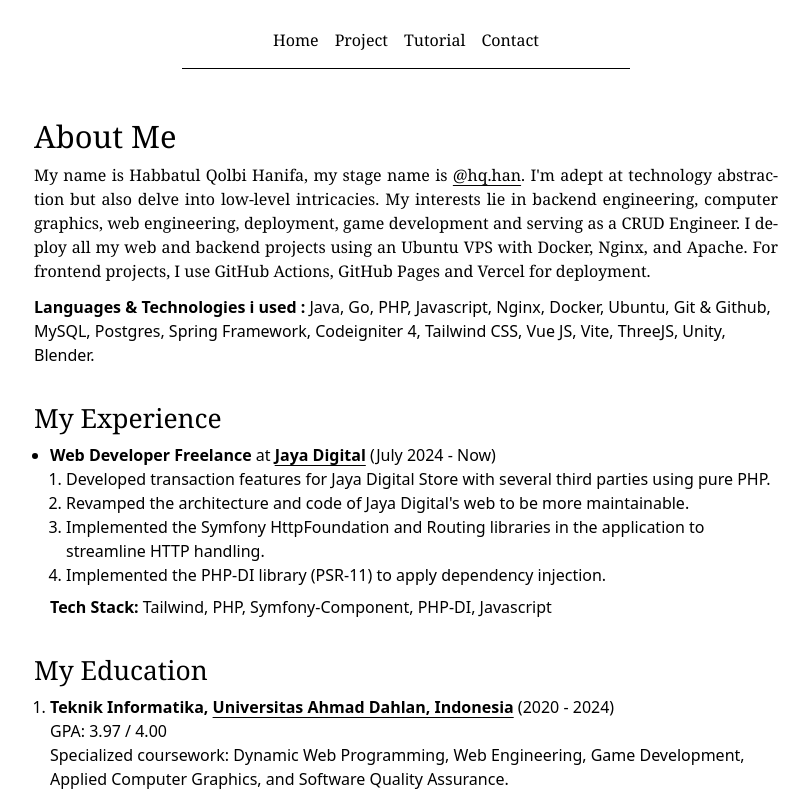
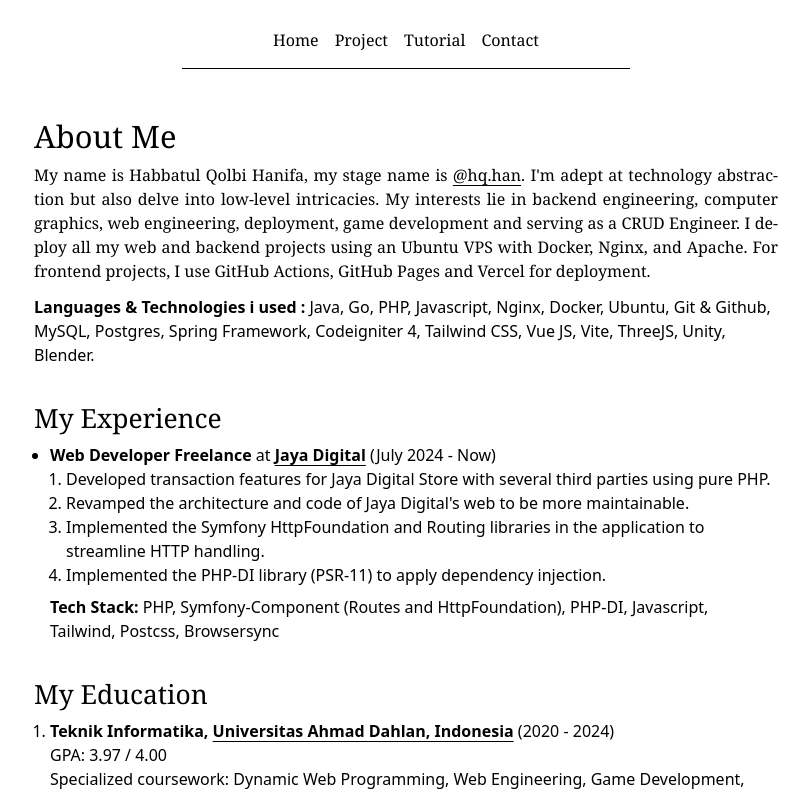
Before and after one commit to Habbatul/Minimalism-Portofolio, a Vue app: page / in a window 1280 px wide. Shown: the top 795 px of the page, without its empty margins (234-1043 px from the left). Built offline with nearby package versions, Linux system fonts and the light colour scheme.

Commit message:
feat : Change Everything to new Portofolio (add some stuff)

```diff
--- a/src/views/Home.vue
+++ b/src/views/Home.vue
@@ -16,7 +16,7 @@
           <li>Implemented the Symfony HttpFoundation and Routing libraries in the application to streamline HTTP handling.</li>
           <li>Implemented the PHP-DI library (PSR-11) to apply dependency injection.</li>
         </ul>
-        <span><strong>Tech Stack:</strong> Tailwind, PHP, Symfony-Component, PHP-DI, Javascript</span>
+        <span><strong>Tech Stack:</strong> PHP, Symfony-Component (Routes and HttpFoundation), PHP-DI, Javascript, Tailwind, Postcss, Browsersync</span>
       </li>
     </ul>
     <p class="font-serif text-[1.65rem] 2xl:text-[1.75rem] mt-8 mb-1">
--- a/src/views/Project.vue
+++ b/src/views/Project.vue
@@ -27,7 +27,7 @@
           :key="item.id"
           :title="item.title"
           :description="item.description"
-          :gambar="`https://hqhan.my.id/upload/${item.gambar}`"
+          :gambar="`https://porto.hqhan.my.id/upload/${item.gambar}`"
           :techStack="item.techStack"
           :link="item.link"
         />
@@ -79,7 +79,7 @@ export default {
   methods: {
     async fetchPortfolios() {
       try {
-        const response = await axios.get('https://hqhan.my.id/api/portofolio');
+        const response = await axios.get('https://porto.hqhan.my.id/api/portofolio');
         if (response.data && response.data.status === 'success') {
           this.portfolios = response.data.data;
           this.filteredPortfolios = this.portfolios;
```
